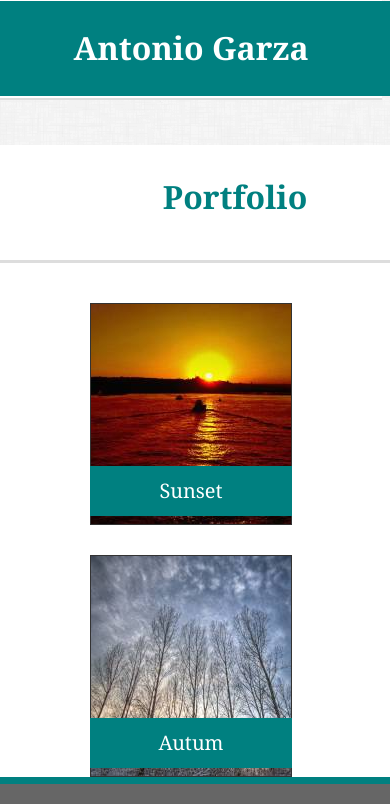
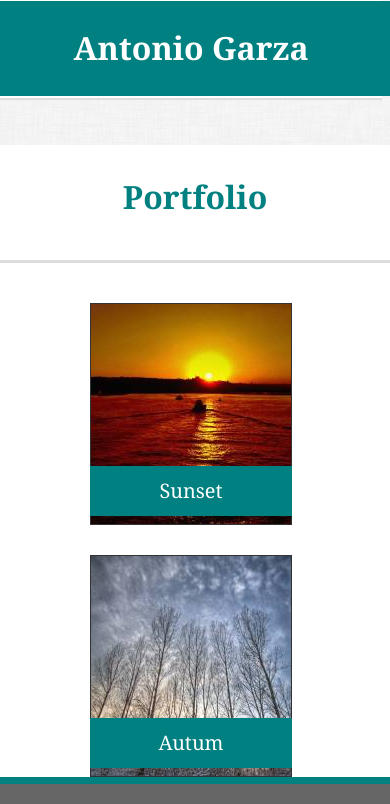
Before and after one commit to develanton/Responsive-Portfolio, a plain HTML site: page portfolio.html in a window 390 px wide. Shown: the top 804 px of the page. Drawn offline with Linux system fonts and the light colour scheme; files whose address does not match are found by name.

Commit message:
index and portfolio done

```diff
--- a/assets/css/style.css
+++ b/assets/css/style.css
@@ -348,7 +348,7 @@ footer{
 
             width: 100%;
             margin-left: 0px;
-            padding-left: 40px;
+            padding-left: 0px;
             padding-right: 40px;
             text-align: center;
         }
@@ -415,7 +415,7 @@ footer{
 
         width: 100%;
         margin-left: 0%;
-        padding-left: 40px;
+        padding-left: 0px;
         text-align: center;
     }
 
```
